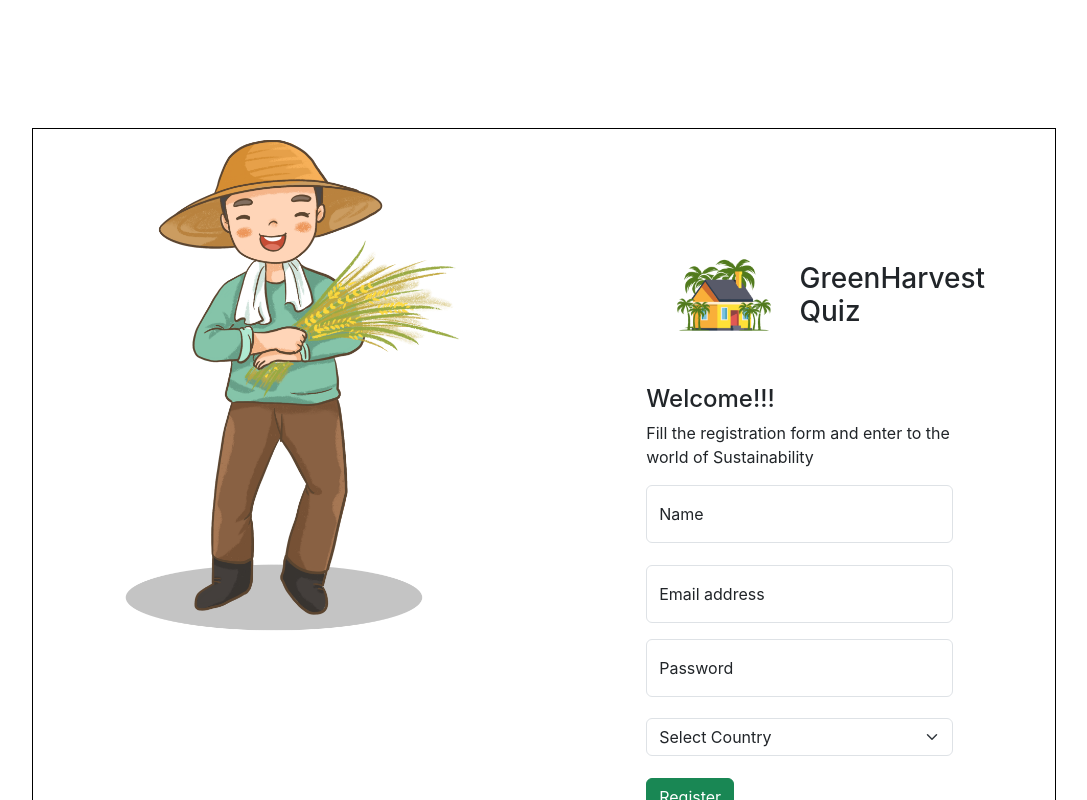
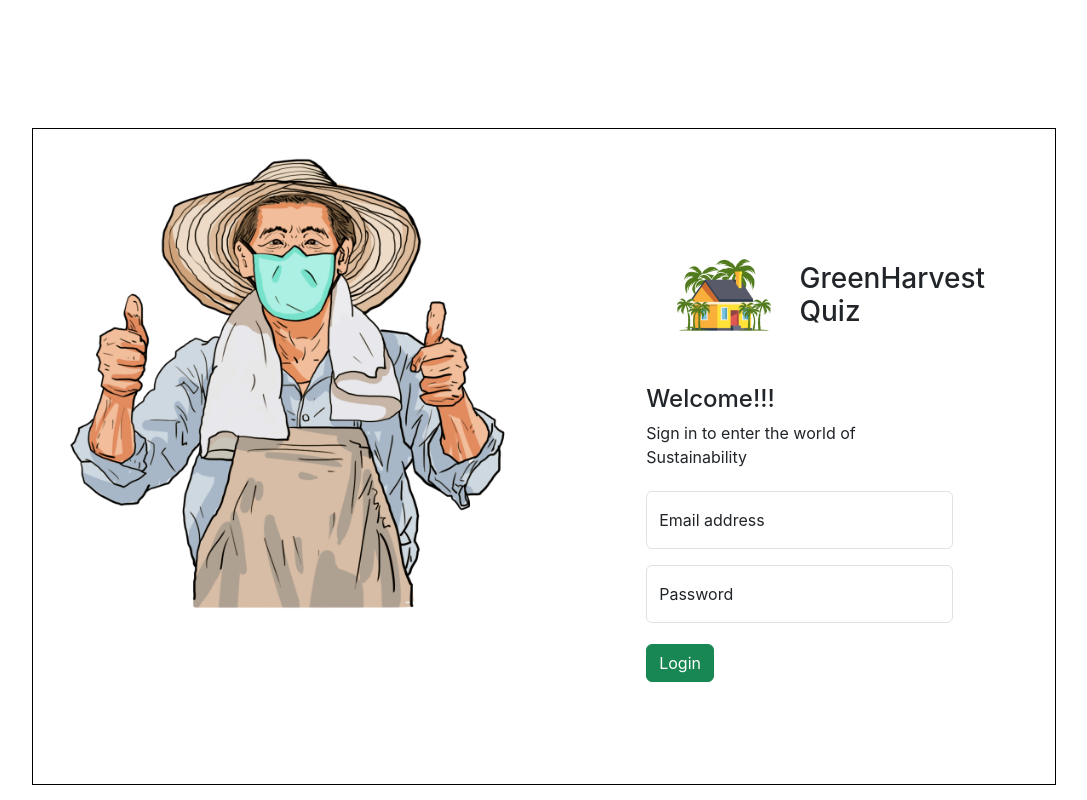
Before and after one commit to Sujit4710/SynHack, a React (Create React App) app: page / in a window 1280 px wide. Shown: the top 800 px of the page, without its empty margins (96-1183 px from the left). Built offline with nearby package versions, Linux system fonts and the light colour scheme.

Commit message:
register complete

```diff
--- a/src/App.js
+++ b/src/App.js
@@ -1,8 +1,9 @@
 import Register from './pages/register'
+import Login from './pages/login'
 
 function App() {
   return (
-    <Register/>
+    <Login/>
   );
 }
 
--- /dev/null
+++ b/src/pages/login.js
@@ -0,0 +1,58 @@
+import React, { useState } from 'react';
+import logo from '../Images/logo.png';
+import '../styles/register.css';
+import farmer from '../Images/login.png'
+import FloatingLabel from 'react-bootstrap/FloatingLabel';
+import Form from 'react-bootstrap/Form';
+import { getAuth, signInWithEmailAndPassword } from 'firebase/auth';
+import { auth } from '../services/firebase';
+
+
+export default function Login() {
+    const [email, setEmail] = useState('');
+    const [password, setPassword] = useState('');
+
+    const handleLogin = async () => {
+        try {
+            // Sign in user using Firebase
+            await signInWithEmailAndPassword(auth, email, password);
+            console.log('Login successful!');
+            // Redirect or perform other actions after successful login
+        } catch (error) {
+            console.error('Login error:', error.message);
+            // Handle login error (display a message, etc.)
+        }
+    };
+
+
+
+    return (
+        <div className='box'>
+            <img src={farmer} className='image'></img>
+            <div className='reg'>
+                <div className='head'>
+                    <img src={logo} className='image' alt="Logo" />
+                    <h3 className='text'>GreenHarvest Quiz</h3>
+                </div>
+                <h4>Welcome!!!</h4>
+                <p>Sign in to enter the world of Sustainability</p>
+
+                <FloatingLabel
+                    controlId="floatingInput"
+                    label="Email address"
+                    className="mb-3 common"
+                >
+                    <Form.Control type="email" placeholder="name@example.com" value={email} onChange={(e) => setEmail(e.target.value)} />
+                </FloatingLabel>
+                <FloatingLabel controlId="floatingPassword" label="Password">
+                    <Form.Control type="password" placeholder="Password" value={password} onChange={(e) => setPassword(e.target.value)} />
+                </FloatingLabel>
+
+                <button type="button" className="btn btn-success common" onClick={handleLogin}>
+                    Login
+                </button>
+            </div>
+        </div>
+
+    );
+}
```
Also changed, not shown: src/Images/login.png (added).
